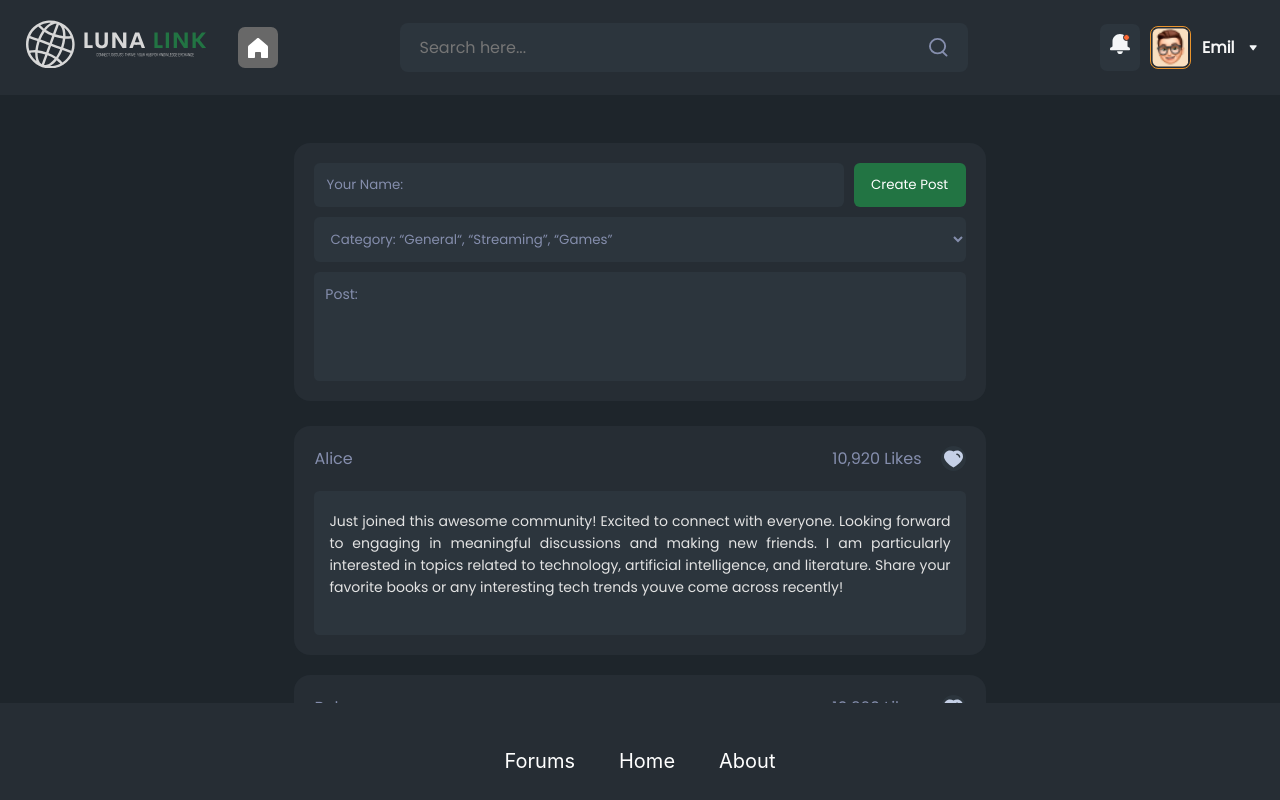
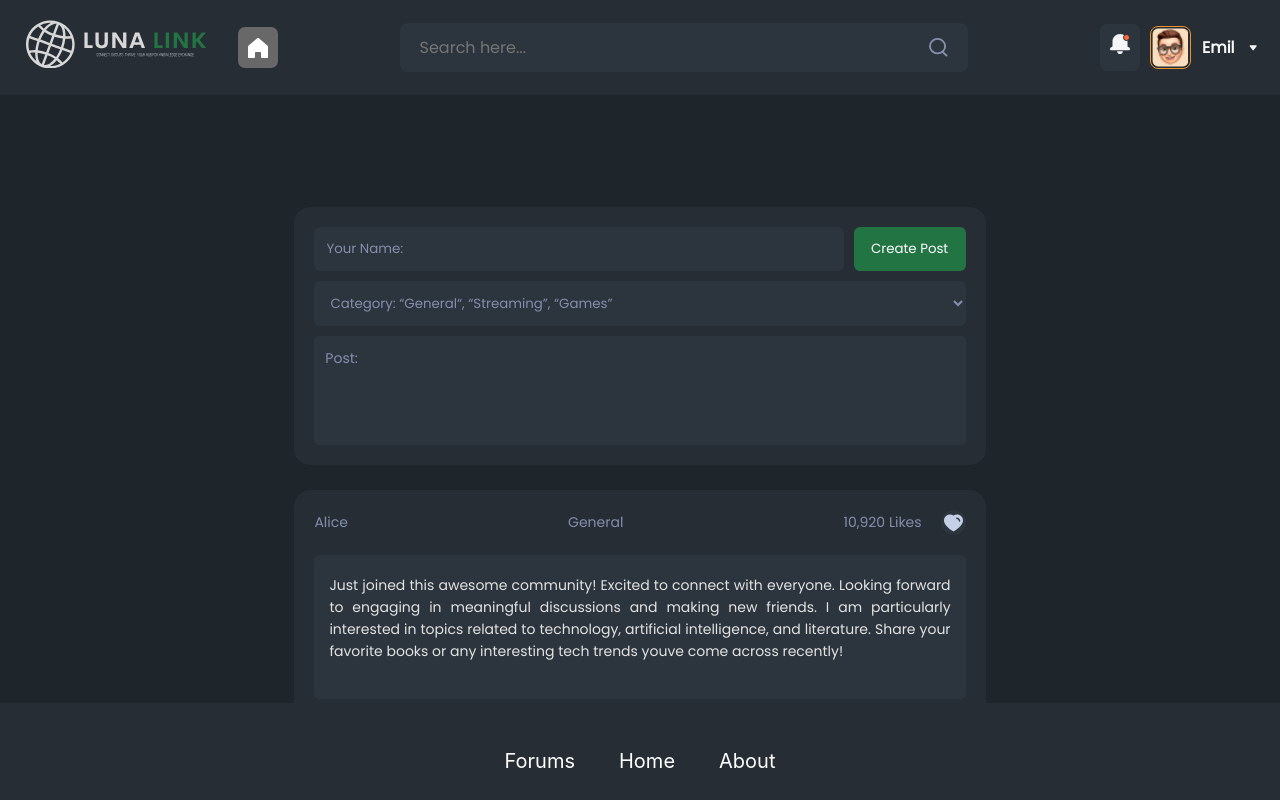
Before and after one commit to AdrianKnudsen/Luna-Link, a React (Vite) app: page /Home in a window 1280 px wide. Built offline with nearby package versions, Linux system fonts and the light colour scheme.

Commit message:
Fixed conflikt mellom componenter

```diff
--- a/package.json
+++ b/package.json
@@ -12,7 +12,8 @@
   "dependencies": {
     "react": "^18.2.0",
     "react-dom": "^18.2.0",
-    "react-router-dom": "^6.20.1"
+    "react-router-dom": "^6.20.1",
+    "react-toastify": "^9.1.3"
   },
   "devDependencies": {
     "@types/react": "^18.2.37",
--- a/src/Components/Post/CreatePost.jsx
+++ b/src/Components/Post/CreatePost.jsx
@@ -1,31 +1,38 @@
 
 import styles from "./CreatePost.module.css"
 import importedPostsArray from '../PostArray/PostsArray';
-import { useState } from "react"
+import { useState,useEffect } from "react"
+import { toast } from 'react-toastify';
+import 'react-toastify/dist/ReactToastify.css';
+import { ToastContainer } from 'react-toastify';
+import  SearchBar from "../SearchBar/SearchBar";
+import { useOutletContext } from "react-router-dom";
 
 
 export function CreatePost(){
 
-  const [postsArray, setPostsArray] = useState(importedPostsArray);
+  const [postsArray, setPostsArray] = useState([]);
   const [postData, setPostData] = useState({
-    key:'',
     userName: '',
     category: '',
     post: '',
   });
+
+
 
   const handleInputChange = (e) => {
     const { name, value } = e.target;
     setPostData((prevData) => ({
       ...prevData,
       [name]: value,
-      key:Date.now().toString(),
     }));
   };
 
+
+
   const handleCreatePost = () => {
     if (postData.userName && postData.category && postData.post) {
-      const newPost = { ...postData };
+      const newPost = { ...postData, key: Date.now().toString() };
       setPostsArray((prevPosts) => [...prevPosts, newPost]);
       setPostData({
         key: '',
@@ -33,16 +40,43 @@ export function CreatePost(){
         category: '',
         post: '',
       });
-
-
-    console.log(postsArray)
+      toast.success('Post created successfully!', {
+        position: 'top-right',
+        autoClose: 3000,
+        hideProgressBar: false,
+        closeOnClick: true,
+        pauseOnHover: true,
+        draggable: true,
+      });
   } else {
-      console.error('Please fill in all fields');
+    toast.error("Please fill in all fields.", {
+      position: "top-right",
+      autoClose: 3000,
+      hideProgressBar: false,
+      closeOnClick: true,
+      pauseOnHover: true,
+      draggable: true,
+    });
     }
   };
 
+  useEffect(()=>{
+    console.log(postsArray),[postsArray]
+  })
+
+  const { searchTerm } = useOutletContext();
+
+  const filteredPosts = [...importedPostsArray, ...postsArray].filter(
+    (post) =>
+      post.userName.toLowerCase().includes(searchTerm.toLowerCase()) ||
+      post.category.toLowerCase().includes(searchTerm.toLowerCase()) ||
+      post.post.toLowerCase().includes(searchTerm.toLowerCase())
+  );
+
     return(
         <>
+
+            <ToastContainer/>
             <div className={styles.createPostContainer}>
                 <div className={styles.user}>
 
@@ -52,8 +86,8 @@ export function CreatePost(){
                         placeholder="Your Name:"
                         name="userName"
                         className={styles.name}
-                        onChange={handleInputChange}/>
-
+                        onChange={handleInputChange}
+                        />
 
                     <button
                         type="button"
@@ -83,9 +117,43 @@ export function CreatePost(){
                     cols="30"
                     rows="10"
                     placeholder="Post:"
-                    onChange={handleInputChange}>
+                    onChange={handleInputChange}
+                    >
                 </textarea>
             </div>
+
+            <div className={styles.postListContainer}>
+              <ul >
+                {filteredPosts.map((post) => (
+                  <li key={post.key} className={styles.postList}>
+                    <div className={styles.postContainerHeader}>
+                      <p>{post.userName}</p>
+                      <p>{post.category}</p>
+                    <div className={styles.headerLikes}>
+                        <p>10,920 Likes</p>
+                        <div className={styles.iconCircle}>
+                          <svg className={styles.icon} width="20" height="18" viewBox="0 0 20 18" fill="none" xmlns="http://www.w3.org/2000/svg">
+                              <g id="Heart">
+                                  <path id="Subtract" fillRule="evenodd" clipRule="evenodd" d="M4.28472 0.286348C0.582052 1.41945 -0.738149 5.24881 0.391497 8.59912C2.20862 13.9716 10.0014 18 10.0014 18C10.0014 18 17.8521 13.9096 19.6102 8.59912C20.7388 5.24881 19.4102 1.41945 15.7075 0.286348C13.762 -0.306707 11.5332 0.0733286 10.0014 1.19843C8.38219 0.0413257 6.23239 -0.310707 4.28472 0.286348ZM13.7574 3.27342C13.3561 3.17072 12.9476 3.41276 12.8448 3.81404C12.7421 4.21532 12.9842 4.62388 13.3855 4.72658C14.768 5.08042 15.5877 6.00903 15.6825 6.93366C15.7247 7.34572 16.093 7.64549 16.5051 7.60323C16.9171 7.56097 17.2169 7.19267 17.1747 6.78062C16.9982 5.06045 15.5644 3.73591 13.7574 3.27342Z" fill="#C5D0E6"/>
+                              </g>
+                          </svg>
+                        </div>
+                      </div>
+                    </div>
+
+                    <textarea
+                      className={styles.post}
+                      name=""
+                      id=""
+                      cols="30"
+                      rows="10"
+                      readOnly
+                      value={post.post}>
+                  </textarea>
+                  </li>
+                ))}
+              </ul>
+          </div>
         </>
     )
 }
--- a/src/Components/Post/CreatePost.module.css
+++ b/src/Components/Post/CreatePost.module.css
@@ -12,7 +12,7 @@
   background: var(--Dark-3, #262d34);
   color: #858ead;
   margin-bottom: 25px;
-  margin-top: 3rem;
+  margin-top: 7rem;
 }
 
 .user {
@@ -89,3 +89,64 @@
   font-weight: 400;
   line-height: 22px; /* 157.143% */
 }
+
+
+.postList {
+  display: flex;
+  flex-direction: column;
+  width: 54vw;
+  height: 229px;
+  min-width: 352px;
+  padding: 20px;
+  align-items: flex-start;
+  gap: 20px;
+  border-radius: 16px;
+  background: var(--Dark-3, #262d34);
+  color: #858ead;
+  margin-bottom: 20px;
+}
+
+.post {
+  text-align: justify;
+  flex-grow: 1;
+  width: 100%;
+  box-sizing: border-box;
+  padding: 19px 15px;
+  align-items: flex-start;
+  resize: none;
+  overflow: auto;
+  border-radius: 5.47px;
+  background: var(--Dark-4, #2c353d);
+  color: #e3e3e3;
+  font-family: Poppins;
+  font-size: 14px;
+  font-weight: 400;
+  line-height: 22px; /* 183.333% */
+  border: none;
+  height: 141px;
+}
+
+
+.postContainerHeader {
+  display: flex;
+  width: 100%;
+  justify-content: space-between;
+  align-items: center;
+}
+
+.headerLikes {
+  display: flex;
+  align-items: center;
+  gap: 19px;
+}
+
+.iconCircle {
+  display: flex;
+  width: 25px;
+  height: 25px;
+  padding: 3px;
+  justify-content: center;
+  align-items: center;
+  border-radius: 15px;
+  background: var(--Dark-4, #2c353d);
+}
--- a/src/Components/Post/PostCard.jsx
+++ /dev/null
@@ -1,52 +0,0 @@
-import styles from "./PostCard.module.css";
-import PropTypes from "prop-types";
-
-export function PostCard(props) {
-  return (
-    <>
-      <div className={styles.postContainer}>
-        <div className={styles.postContainerHeader}>
-          <p>{props.userName}</p>
-          <div className={styles.headerLikes}>
-            <p>10,920 Likes</p>
-            <div className={styles.iconCircle}>
-              <svg
-                className={styles.icon}
-                width="20"
-                height="18"
-                viewBox="0 0 20 18"
-                fill="none"
-                xmlns="http://www.w3.org/2000/svg"
-              >
-                <g id="Heart">
-                  <path
-                    id="Subtract"
-                    fillRule="evenodd"
-                    clipRule="evenodd"
-                    d="M4.28472 0.286348C0.582052 1.41945 -0.738149 5.24881 0.391497 8.59912C2.20862 13.9716 10.0014 18 10.0014 18C10.0014 18 17.8521 13.9096 19.6102 8.59912C20.7388 5.24881 19.4102 1.41945 15.7075 0.286348C13.762 -0.306707 11.5332 0.0733286 10.0014 1.19843C8.38219 0.0413257 6.23239 -0.310707 4.28472 0.286348ZM13.7574 3.27342C13.3561 3.17072 12.9476 3.41276 12.8448 3.81404C12.7421 4.21532 12.9842 4.62388 13.3855 4.72658C14.768 5.08042 15.5877 6.00903 15.6825 6.93366C15.7247 7.34572 16.093 7.64549 16.5051 7.60323C16.9171 7.56097 17.2169 7.19267 17.1747 6.78062C16.9982 5.06045 15.5644 3.73591 13.7574 3.27342Z"
-                    fill="#C5D0E6"
-                  />
-                </g>
-              </svg>
-            </div>
-          </div>
-        </div>
-
-        <textarea
-          className={styles.post}
-          name=""
-          id=""
-          cols="30"
-          rows="10"
-          readOnly
-          value={props.post}
-        ></textarea>
-      </div>
-    </>
-  );
-}
-
-PostCard.propTypes = {
-  userName: PropTypes.string.isRequired,
-  post: PropTypes.string.isRequired,
-};
--- a/src/Components/Post/PostCard.module.css
+++ /dev/null
@@ -1,58 +0,0 @@
-.postContainer {
-  display: flex;
-  flex-direction: column;
-  width: 54vw;
-  height: 229px;
-  min-width: 352px;
-  padding: 20px;
-  align-items: flex-start;
-  gap: 20px;
-  border-radius: 16px;
-  background: var(--Dark-3, #262d34);
-  color: #858ead;
-  margin-bottom: 20px;
-}
-
-.postContainerHeader {
-  display: flex;
-  width: 100%;
-  justify-content: space-between;
-  align-items: center;
-}
-
-.headerLikes {
-  display: flex;
-  align-items: center;
-  gap: 19px;
-}
-
-.iconCircle {
-  display: flex;
-  width: 25px;
-  height: 25px;
-  padding: 3px;
-  justify-content: center;
-  align-items: center;
-  border-radius: 15px;
-  background: var(--Dark-4, #2c353d);
-}
-
-.post {
-  text-align: justify;
-  flex-grow: 1;
-  width: 100%;
-  box-sizing: border-box;
-  padding: 19px 15px;
-  align-items: flex-start;
-  resize: none;
-  overflow: auto;
-  border-radius: 5.47px;
-  background: var(--Dark-4, #2c353d);
-  color: #e3e3e3;
-  font-family: Poppins;
-  font-size: 14px;
-  font-weight: 400;
-  line-height: 22px; /* 183.333% */
-  border: none;
-  height: 141px;
-}
--- a/src/Components/Post/Posts.jsx
+++ /dev/null
@@ -1,25 +0,0 @@
-import { useOutletContext } from "react-router-dom";
-import { PostCard } from "./PostCard";
-import importedPostsArray from "../PostArray/PostsArray";
-
-export function Posts() {
-  const { searchTerm } = useOutletContext();
-
-  const filteredPosts = importedPostsArray.filter(
-    (post) =>
-      post.userName.toLowerCase().includes(searchTerm.toLowerCase()) ||
-      post.category.toLowerCase().includes(searchTerm.toLowerCase()) ||
-      post.post.toLowerCase().includes(searchTerm.toLowerCase())
-  );
-
-  const postData = filteredPosts.map((item) => (
-    <PostCard
-      key={item.key}
-      userName={item.userName}
-      category={item.category}
-      post={item.post}
-    />
-  ));
-
-  return <div>{postData}</div>;
-}
--- a/src/Pages/LandingPage.jsx
+++ b/src/Pages/LandingPage.jsx
@@ -1,5 +1,5 @@
 import { CreatePost } from "../Components/Post/CreatePost";
-import { Posts } from "../Components/Post/Posts";
+
 import styles from "../Pages/LandingPage.module.css";
 
 export function LandingPage() {
@@ -7,7 +7,7 @@ export function LandingPage() {
     <>
       <main className={styles.main}>
         <CreatePost />
-        <Posts />
+
       </main>
     </>
   );
```
Also changed, not shown: src/Components/Post/Posts.module.css (deleted), 1 other file (tests, documents, lock files or other folders).
